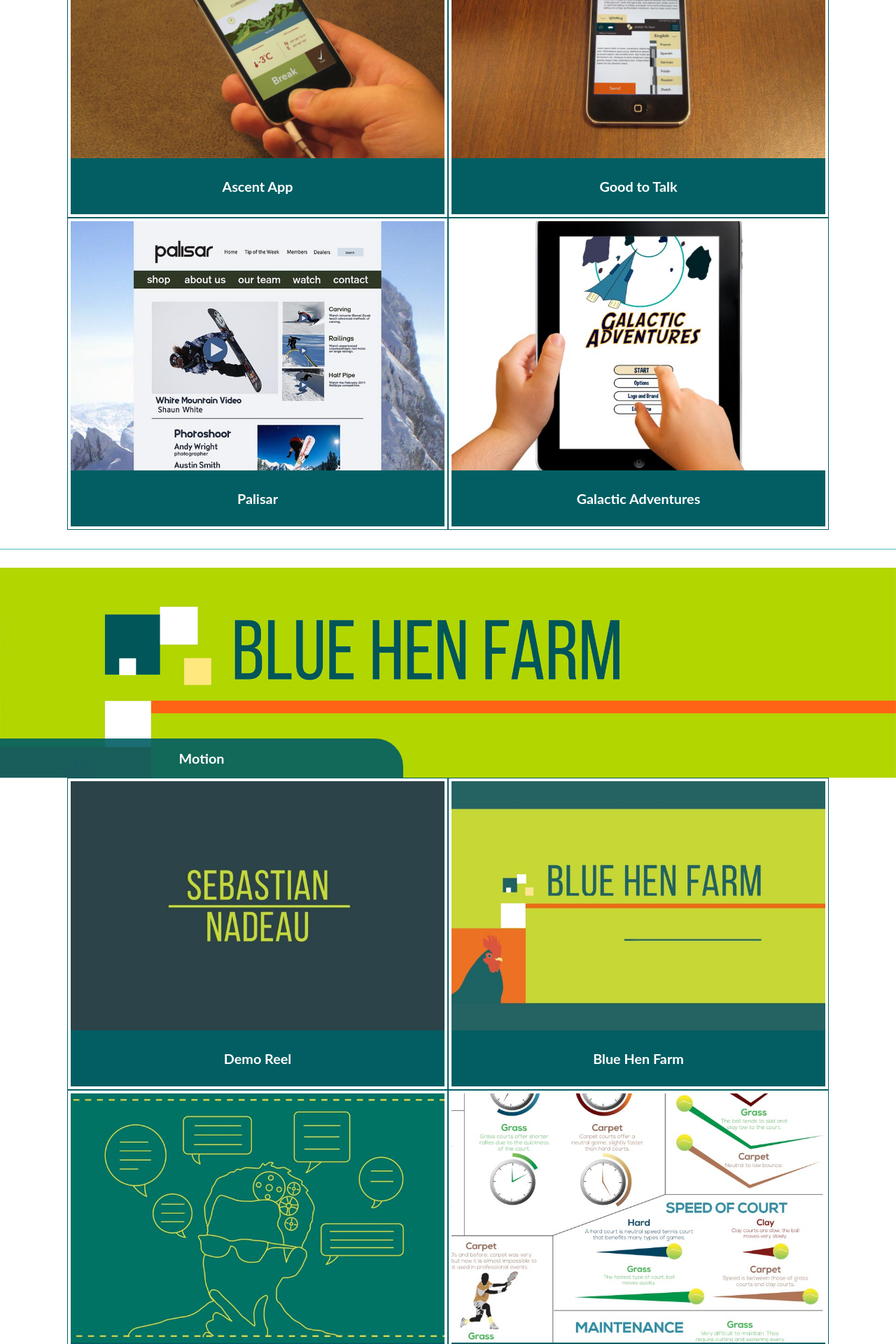
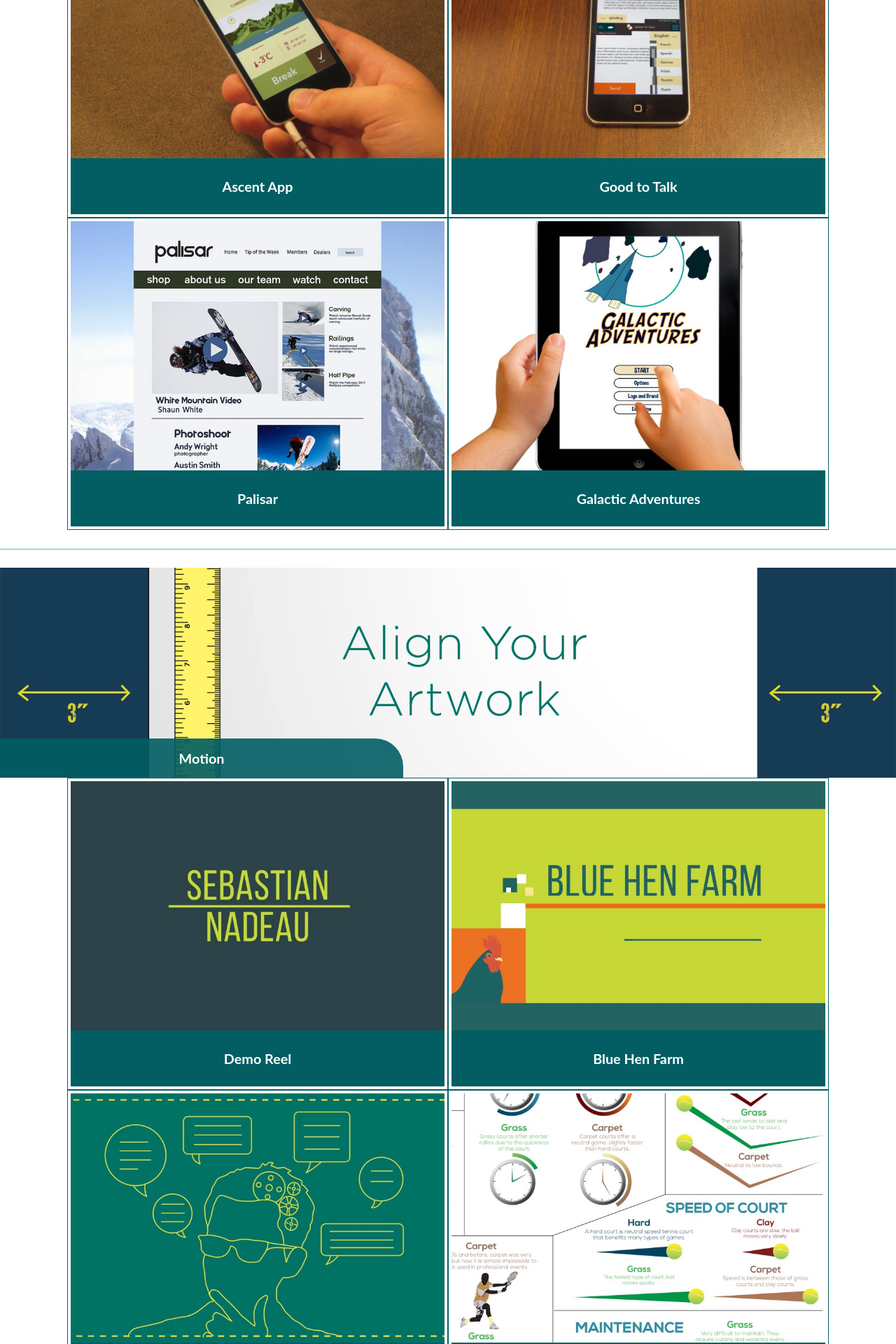
Before and after one commit to sebastiann88/personal-online-portfolio, a Jekyll site: the page built from all.html, in a window 1280 px wide. Shown: the part 3162-5082 px from the top of the page at 70% size. Built offline with Jekyll 4.4.1, drawn with Linux system fonts in a browser that asks for light colours; nearby versions of some CDN libraries.

Commit message:
style(html): change motion banner image

```diff
--- a/all.html
+++ b/all.html
@@ -37,7 +37,7 @@
 
 <div class="pad-top">
     <section>
-        <figure class="banner blue-hen-farm">
+        <figure class="banner building-a-portfolio">
             <figcaption id="tab"><h5>Motion</h5></figcaption>
         </figure>
     </section>
```
